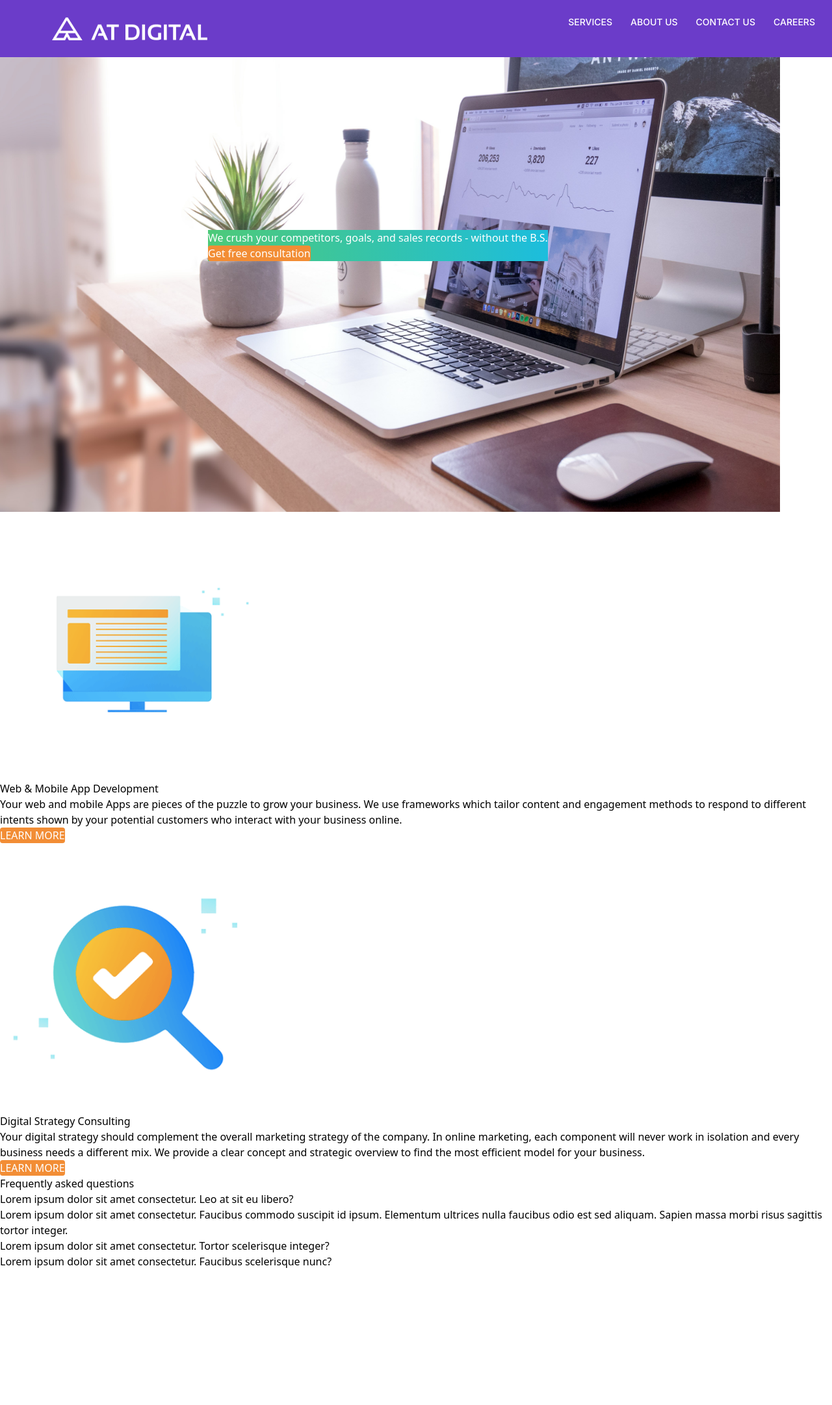
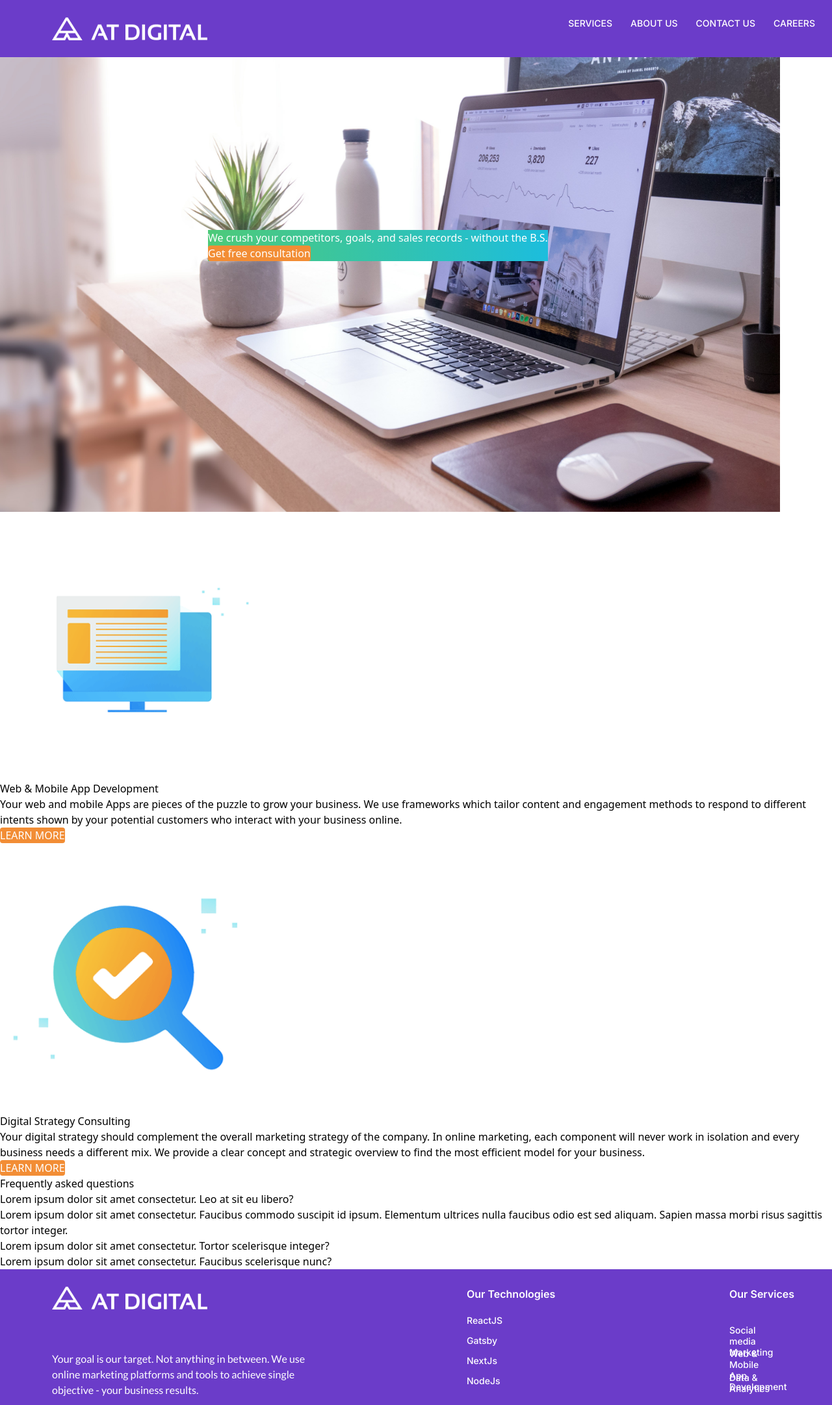
Before and after one commit to ButhmiK/at-digital-frontend-development, a React (Create React App) app: page / in a window 1280 px wide. Shown: the whole page at 65% size. Before the commit the page ends 1954 px from the top, so only its background shows below. Built offline with nearby package versions, Linux system fonts and the light colour scheme.

Commit message:
footer changes
create footer

```diff
--- a/public/index.html
+++ b/public/index.html
@@ -4,6 +4,7 @@
     <meta charset="utf-8" />
     <link rel="icon" href="%PUBLIC_URL%/favicon.ico" />
     <link href="https://fonts.googleapis.com/css2?family=Inter:wght@400;500;600;700&display=swap" rel="stylesheet">
+    <link href="https://fonts.googleapis.com/css2?family=Lato:wght@300;400;700&display=swap" rel="stylesheet">
 
     <meta name="viewport" content="width=device-width, initial-scale=1" />
     <meta name="theme-color" content="#000000" />
--- a/src/App.js
+++ b/src/App.js
@@ -1,11 +1,13 @@
 import "./App.css";
 import Main from "./pages/main";
 import "./index.css";
+import Footer from './pages/footer';
 
 function App() {
   return (
     <div className="App">
       <Main />
+      <Footer/>
     </div>
   );
 }
--- a/src/pages/footer.jsx
+++ b/src/pages/footer.jsx
@@ -1,8 +1,32 @@
 import React from 'react'
+import '../index.css'
+import flogo from '../assets/Logo.png';
 
 function footer() {
   return (
-    <div>footer</div>
+    <div className='w-[fixed 1440px] h-[Hug 77px] flex justify-between p-26 pl-80  bg-primaryPurple '>
+        <div className='w-[fixed 413px] h-[Hug 102px] grid gap-20'>
+        <img className= 'w-[238.89px] h-[36.11px] top -[-11.11px]'src={flogo} alt=''/><br/>
+        <p className='w-[413px] h-[57px] text-white font-lato'>Your goal is our target. Not anything in between. We use online marketing platforms and tools to achieve single objective - your business results.</p>
+    </div>
+    <div className='w-[fixed 197px] h-[Hug 141px] grid gap-12 '>
+        <h3 className='w-[179px] h-[25px] text-white font-inter font-semibold leading-lh1'>Our Technologies</h3>
+        <ul className='w-[Hug 56px] h-[Hug 14px] grid gap-12 '>
+            <li className='w-[56px] h-[17px] font-medium text-white text-[14px] font-inter leading-lh2'>ReactJS</li>
+            <li className='w-[56px] h-[17px] font-medium text-white text-[14px] font-inter leading-lh2'>Gatsby</li>
+            <li className='w-[56px] h-[17px] font-medium text-white text-[14px] font-inter leading-lh2'>NextJs</li>
+            <li className='w-[56px] h-[17px] font-medium text-white text-[14px] font-inter leading-lh2'>NodeJs</li>
+        </ul>
+    </div>
+    <div className='w-[fixed 197px] h-[Hug 129px] grid gap-12 '>
+        <h3 className='w-[132px] h-[25px] text-white font-inter font-semibold leading-lh1'>Our Services</h3>
+        <ul className='w-[fill 197px] h-[Hug 92px] grid gap-12 '>
+            <li className='w-[56px] h-[17px] font-medium text-white text-[14px] font-inter leading-lh2'>Social media Marketing</li>
+            <li className='w-[56px] h-[17px] font-medium text-white text-[14px] font-inter leading-lh2'>Web & Mobile App Development</li>
+            <li className='w-[56px] h-[17px] font-medium text-white text-[14px] font-inter leading-lh2'>Data & Analytics</li>
+        </ul>
+    </div>
+    </div>
   )
 }
 
--- a/tailwind.config.js
+++ b/tailwind.config.js
@@ -28,6 +28,7 @@ module.exports = {
       },
       fontFamily: {
         inter: ["Inter"],
+        lato: ["Lato"],
       },
       padding: {
         26: "26px",
@@ -42,9 +43,15 @@ module.exports = {
       },
       gap: {
         28: "28px",
+        12: "12px",
+        20: "20px",
       },
-      fontSize: {
-        sm: ["14px", "16.94px"],
+      // fontSize: {
+      //   sm: ["14px", "16.94px"],
+      // },
+      lineHeight: {
+        lh1 : '25.41px',
+        lh2 : '16.94px',
       },
     },
   },
```
Also changed, not shown: src/index.css (line endings or trailing spaces).
